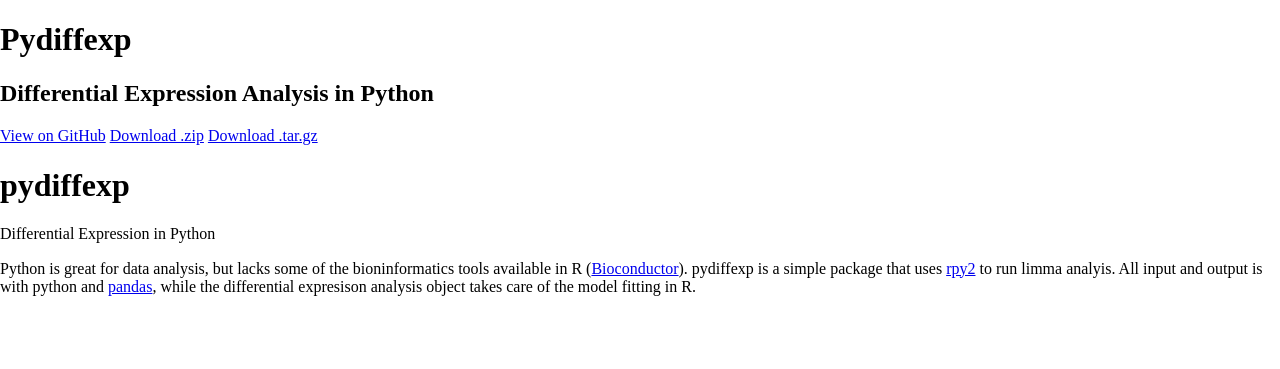
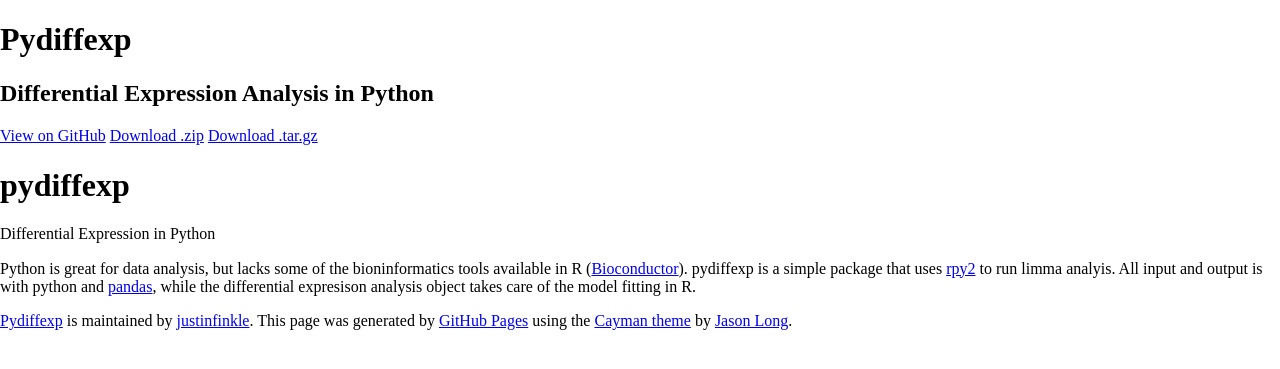
Before and after one commit to justinfinkle/diffexpy, a Jekyll site: the page built from index.md, in a window 1280 px wide. Shown: the top 369 px of the page. Built offline with Jekyll 4.4.1, drawn with Linux system fonts in a browser that asks for light colours; nearby versions of some CDN libraries; library files that are not in the unit come from our copies; Markdown is read by kramdown in place of the engine named in the settings.

Commit message:
Add footer to index.html

```diff
--- a/_layouts/index.html
+++ b/_layouts/index.html
@@ -23,6 +23,11 @@
     <section class="main-content">
       {{content}}
 
+      <footer class="site-footer">
+        <span class="site-footer-owner"><a href="https://github.com/justinfinkle/pydiffexp">Pydiffexp</a> is maintained by <a href="https://github.com/justinfinkle">justinfinkle</a>.</span>
+
+        <span class="site-footer-credits">This page was generated by <a href="https://pages.github.com">GitHub Pages</a> using the <a href="https://github.com/jasonlong/cayman-theme">Cayman theme</a> by <a href="https://twitter.com/jasonlong">Jason Long</a>.</span>
+      </footer>
     </section>
 
 
```
